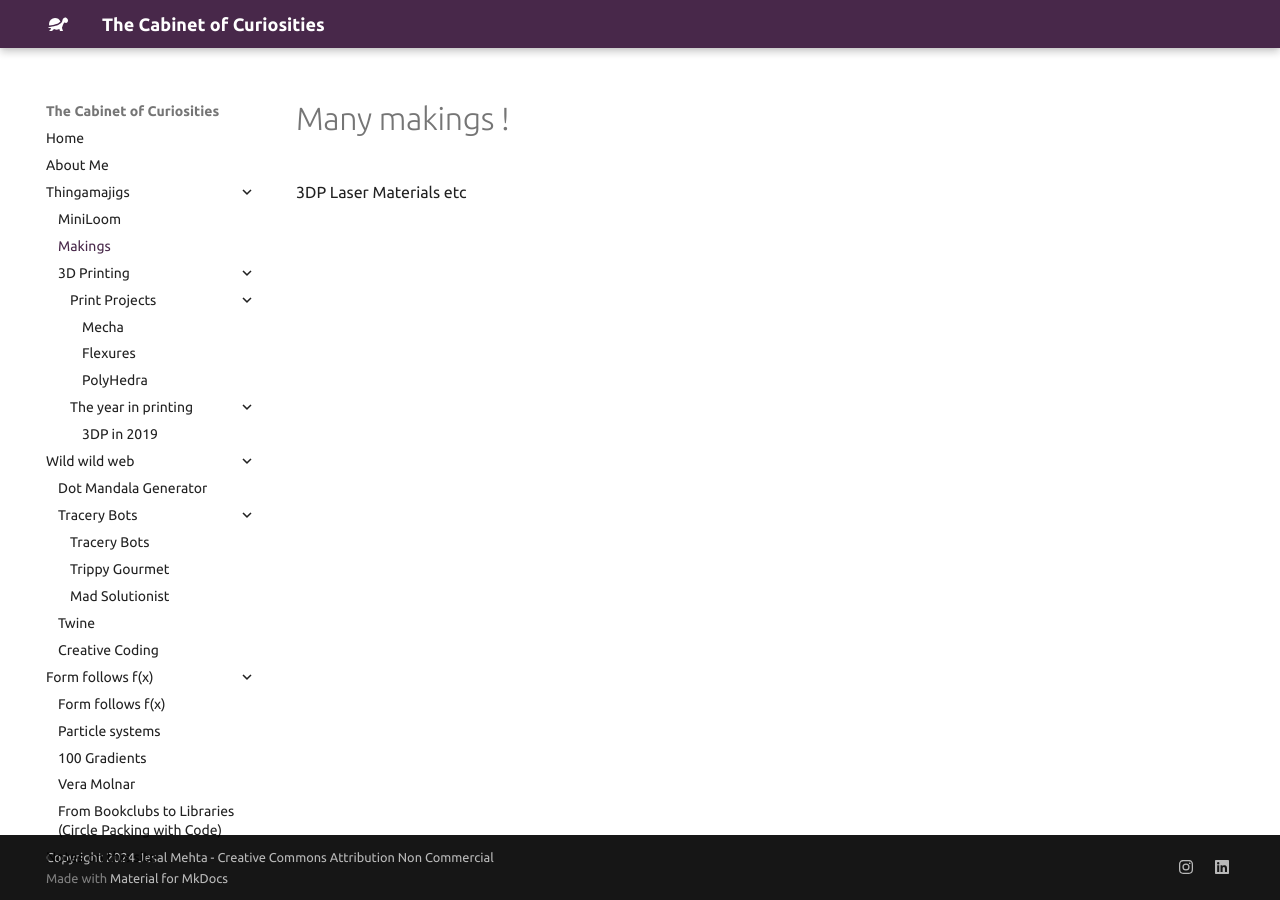
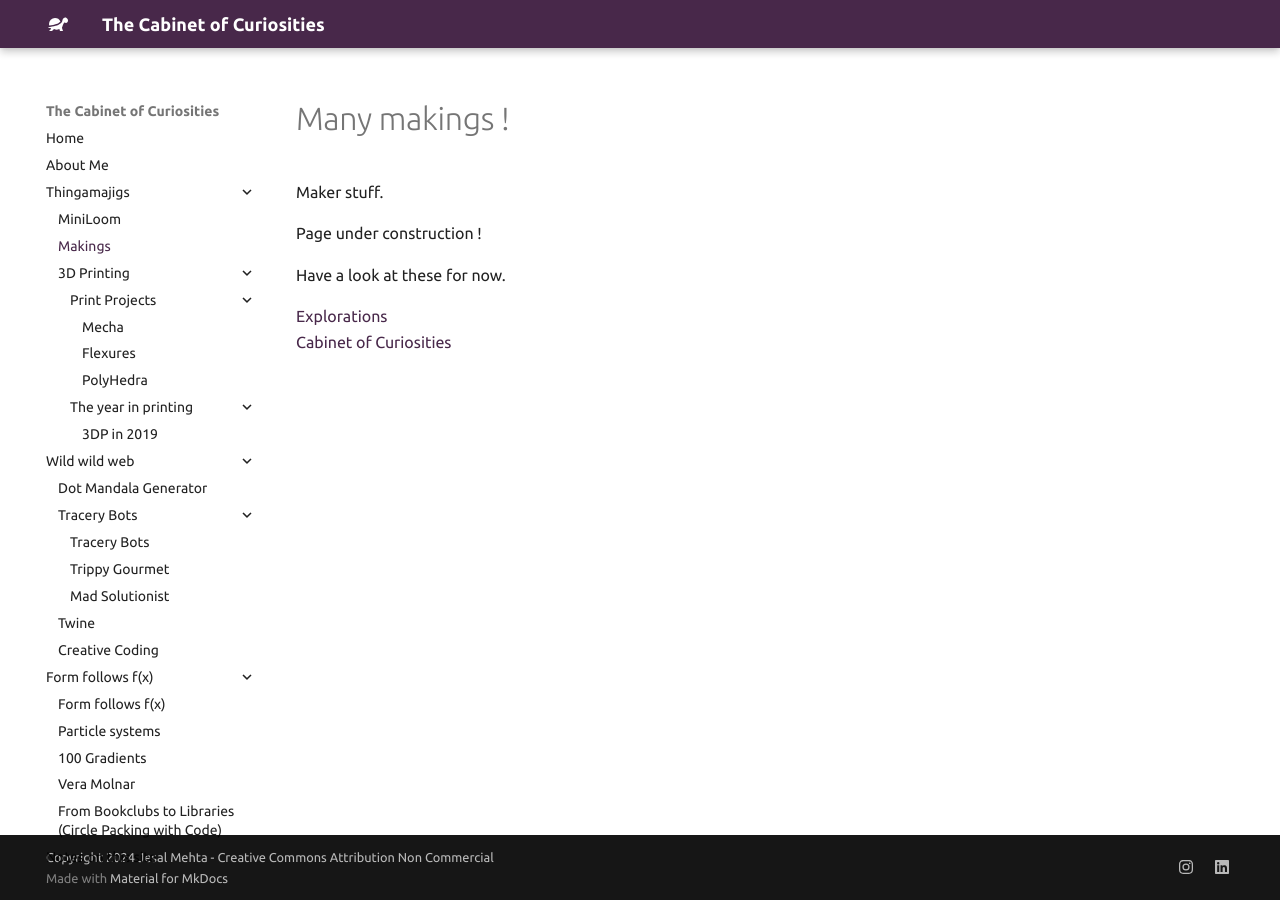
Before and after one commit to jesmehta/CabinetOfCuriosities, an MkDocs documentation site: the page built from docs/makings.md, in a window 1280 px wide. Built offline with MkDocs 1.6.1 and Material for MkDocs 9.7.7, drawn with Linux system fonts in a browser that asks for light colours.

Commit message:
Makings placeholders updated

```diff
--- a/docs/makings.md
+++ b/docs/makings.md
@@ -1,6 +1,10 @@
 # Many makings !
 
-3DP
-Laser
-Materials
-etc
+Maker stuff.
+
+Page under construction !
+
+Have a look at these for now.
+
+[Explorations](https://www.jesalmehta.com/explorations/)
+[Cabinet of Curiosities](https://www.jesalmehta.com/cabinet-of-curiosities/)
```
Also changed, not shown: docs/3dp/3DP_flexures.md (added, +5 -0 lines), docs/3dp/3DP_polyhedra.md (added, +7 -0 lines).
